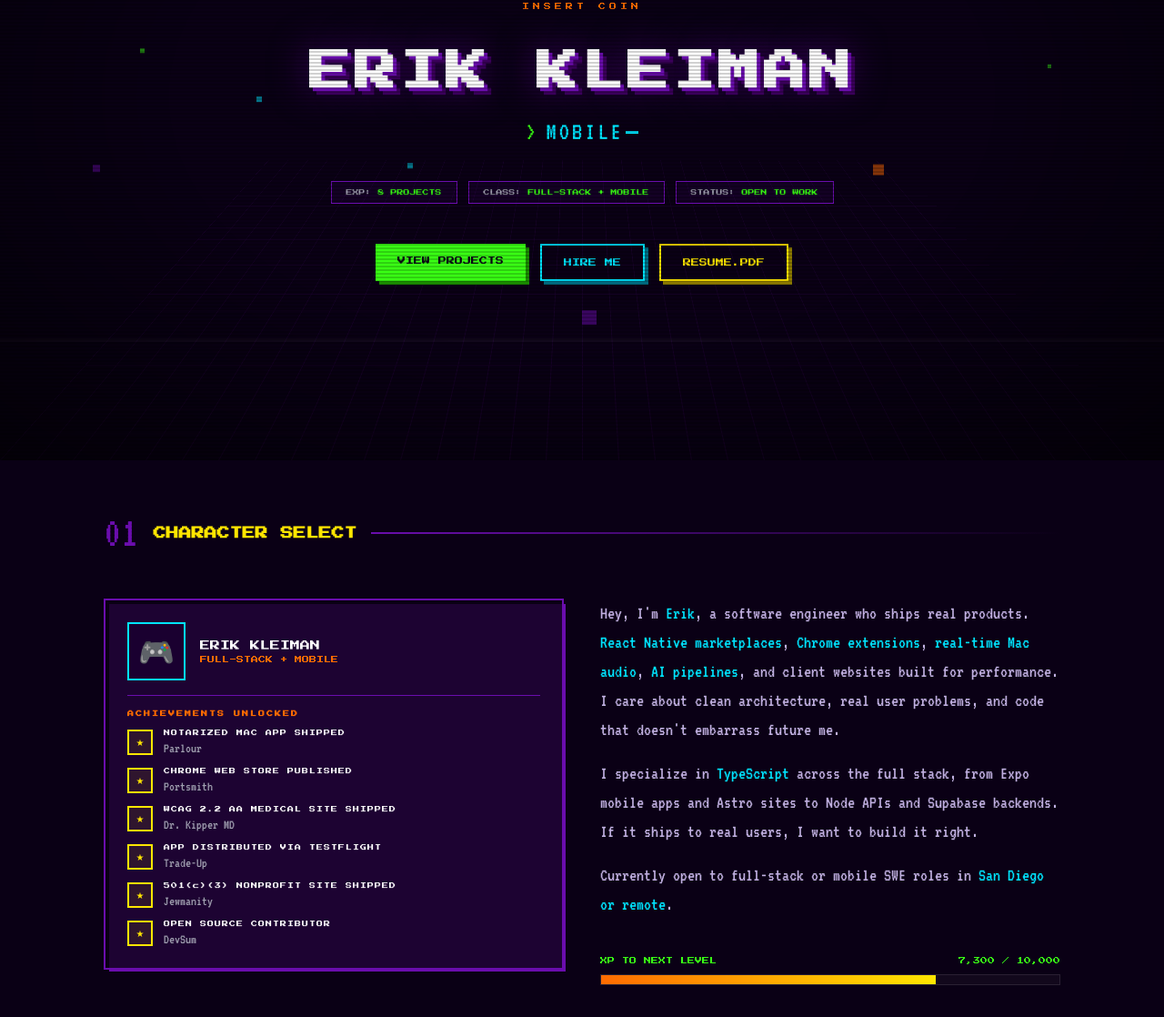
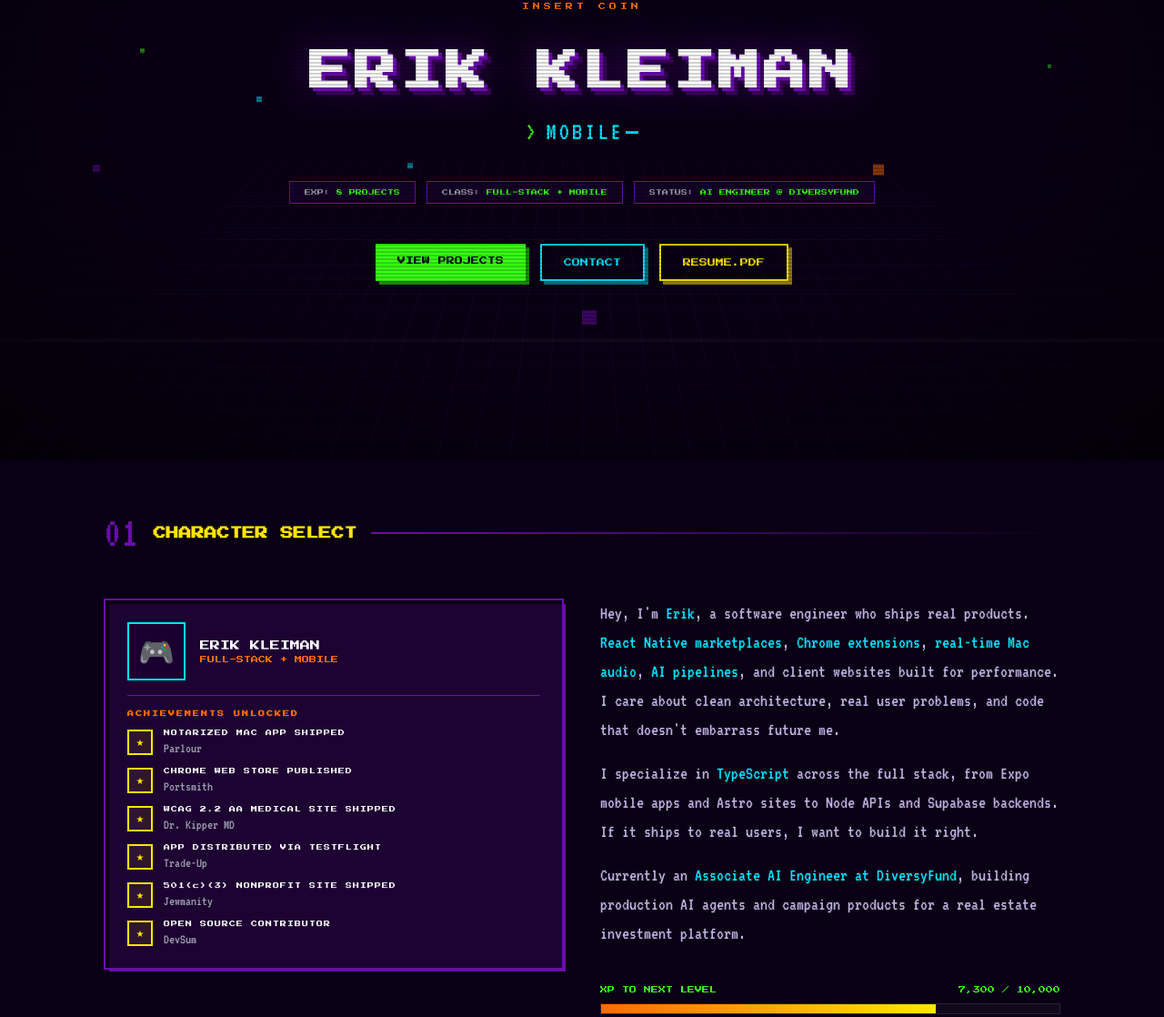
Before and after one commit to Hekleiman/portfolio, an Astro site: page / in a window 1280 px wide. Shown: the part 294-1412 px from the top of the page at 91% size. Built offline with nearby package versions, Linux system fonts and the light colour scheme; Astro itself is replaced by a stand-in of ours.

Commit message:
Site: DiversyFund role, drop open-to-work status, refresh share card and resume
Co-Authored-By: Claude Opus 5.5 <noreply@anthropic.com>

```diff
--- a/src/components/About.astro
+++ b/src/components/About.astro
@@ -56,8 +56,8 @@ const achievements = [
         real users, I want to build it right.
       </p>
       <p>
-        Currently open to full-stack or mobile SWE roles in
-        <strong>San Diego or remote</strong>.
+        Currently an <strong>Associate AI Engineer at DiversyFund</strong>, building
+        production AI agents and campaign products for a real estate investment platform.
       </p>
 
       <div class="xp-bar">
--- a/src/components/Hero.astro
+++ b/src/components/Hero.astro
@@ -27,12 +27,12 @@ import { projects } from '../data/projects';
     <div class="stats">
       <div class="chip">EXP: <span class="val">{projects.length} PROJECTS</span></div>
       <div class="chip">CLASS: <span class="val">FULL-STACK + MOBILE</span></div>
-      <div class="chip">STATUS: <span class="val">OPEN TO WORK</span></div>
+      <div class="chip">STATUS: <span class="val">AI ENGINEER @ DIVERSYFUND</span></div>
     </div>
 
     <div class="ctas">
       <a href="#projects" class="btn btn-primary">VIEW PROJECTS</a>
-      <a href="#contact" class="btn btn-secondary">HIRE ME</a>
+      <a href="#contact" class="btn btn-secondary">CONTACT</a>
       <a href="/erik-kleiman-resume.pdf" class="btn btn-tertiary" download>RESUME.PDF</a>
     </div>
   </div>
--- a/src/layouts/Base.astro
+++ b/src/layouts/Base.astro
@@ -23,7 +23,7 @@ const {
     <meta property="og:title" content={title} />
     <meta property="og:description" content={description} />
     <meta property="og:type" content="website" />
-    <meta property="og:image" content="https://hekdev.com/images/og-card.png" />
+    <meta property="og:image" content="https://hekdev.com/images/og-card.png?v=2" />
     <meta property="og:image:width" content="1200" />
     <meta property="og:image:height" content="630" />
     <meta property="og:image:alt" content="Erik Kleiman, Full-Stack Engineer (retro character-select card)" />
@@ -33,7 +33,7 @@ const {
     <meta name="twitter:card" content="summary_large_image" />
     <meta name="twitter:title" content={title} />
     <meta name="twitter:description" content={description} />
-    <meta name="twitter:image" content="https://hekdev.com/images/og-card.png" />
+    <meta name="twitter:image" content="https://hekdev.com/images/og-card.png?v=2" />
 
     <link rel="canonical" href="https://hekdev.com" />
     <link rel="icon" type="image/x-icon" href="/favicon.ico" />
--- a/src/scripts/arcade/bug-hunt.ts
+++ b/src/scripts/arcade/bug-hunt.ts
@@ -920,7 +920,7 @@ class BugHunt {
     const hire = document.createElement('button');
     hire.type = 'button';
     hire.className = 'ap-primary';
-    hire.textContent = 'CONTINUE? HIRE ME';
+    hire.textContent = 'CONTINUE? CONTACT';
     hire.addEventListener('click', () => {
       this.close();
       const target = document.getElementById('contact');
```
Also changed, not shown: public/images/og-card.png, 1 other file.
